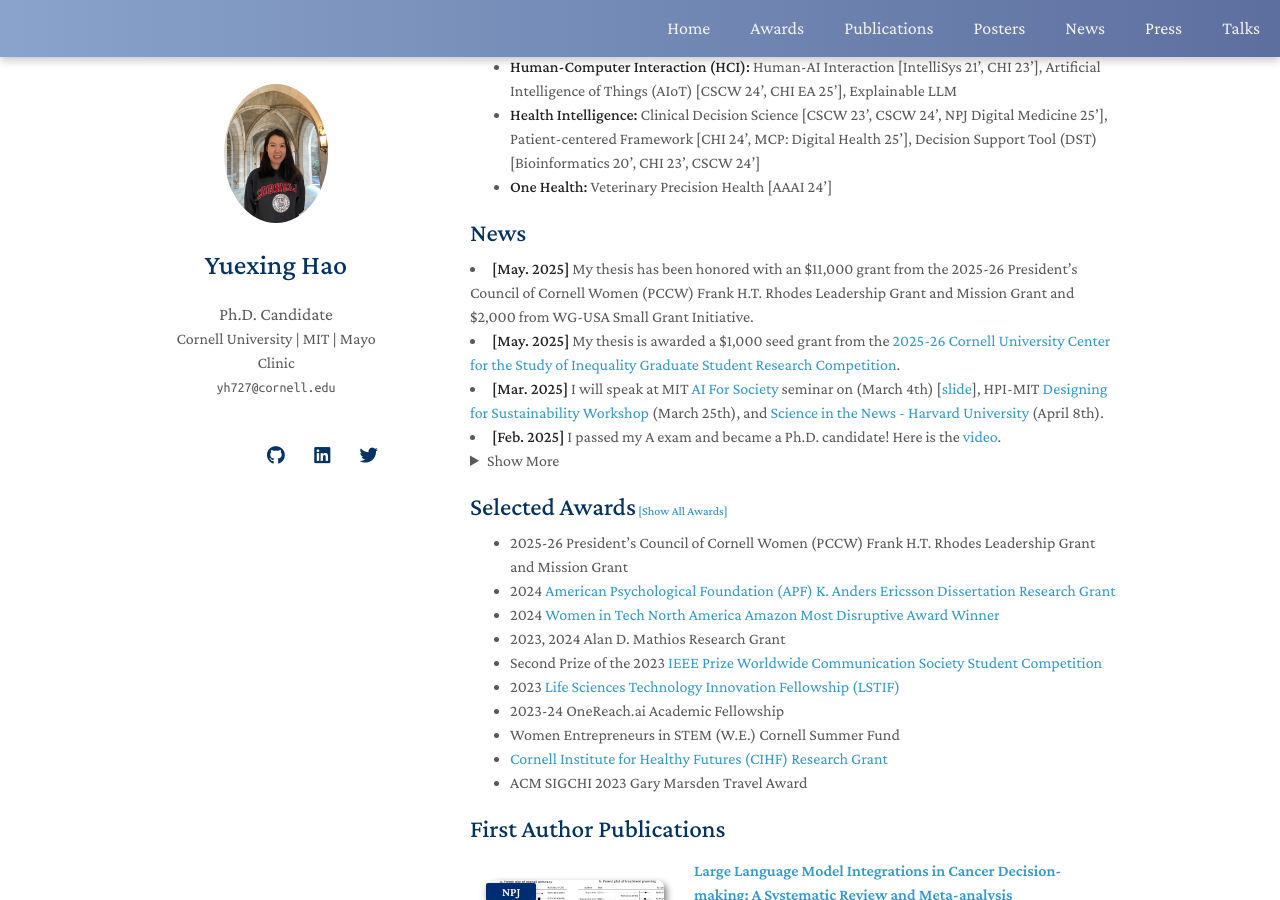
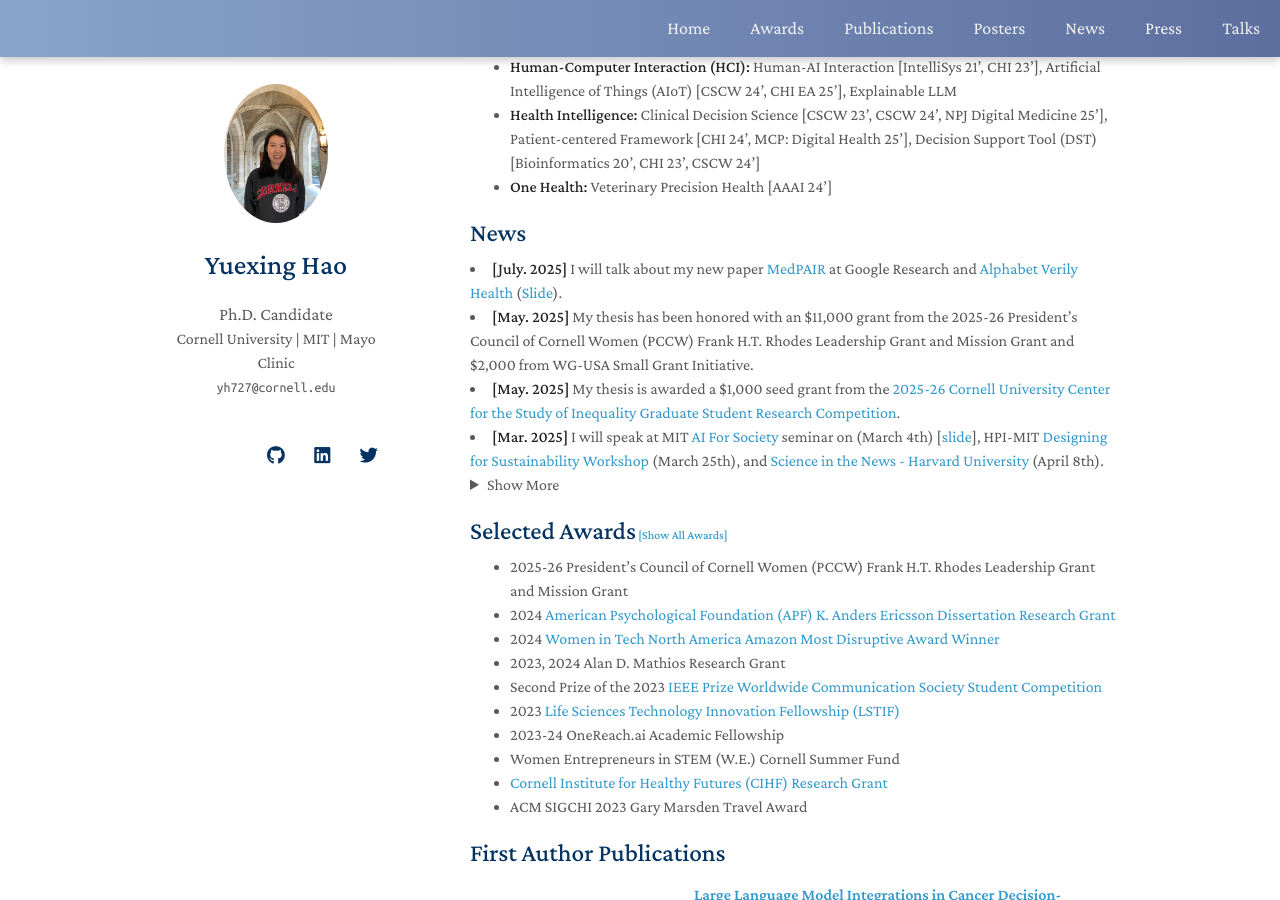
Before and after one commit to YuexingHao/Yuexing-Hao, a Jekyll site: the page built from index.md, in a window 1280 px wide and 900 px high, scrolled down 372 px. Built offline with Jekyll 4.4.1, drawn with Linux system fonts in a browser that asks for light colours; nearby versions of some CDN libraries; a style sheet for code colours, icons or effects is not loaded; our own code applies the rules of GitHub Pages for plain Markdown files.

Commit message:
Update news.md

```diff
--- a/_includes/news.md
+++ b/_includes/news.md
@@ -1,13 +1,14 @@
 <h2 id="news" style="margin: 20px 0px 10px;">News</h2>
 
+<li><strong>[July. 2025]</strong> I will talk about my new paper <a href="https://medpair.csail.mit.edu/">MedPAIR</a> at Google Research and <a href="https://verily.com/">Alphabet Verily Health</a> (<a href="https://yuexinghao.github.io/Yuexing-Hao/assets/files/MedPAIR%20Presentation.pdf">Slide</a>).</li>
 <li><strong>[May. 2025]</strong> My thesis has been honored with an $11,000 grant from the 2025-26 President’s Council of Cornell Women (PCCW) Frank H.T. Rhodes Leadership Grant and Mission Grant and $2,000 from WG-USA Small Grant Initiative.</li>
 <li><strong>[May. 2025]</strong> My thesis is awarded a $1,000 seed grant from the <a href="https://yuexinghao.github.io/Yuexing-Hao/assets/files/CSI_Grant_1k.pdf">2025-26 Cornell University Center for the Study of Inequality Graduate Student Research Competition</a>.</li>
 <li><strong>[Mar. 2025]</strong> I will speak at MIT <a href="https://ai4society.mit.edu/">AI For Society</a> seminar on (March 4th) [<a href="https://yuexinghao.github.io/Yuexing-Hao/assets/files/Ai4Society_Talk_Mar_25.pdf">slide</a>], HPI-MIT <a href="https://design.mit.edu/events/spring-2025-hpi-mit-workshop?preview=1">Designing for Sustainability Workshop </a> (March 25th), and <a href="https://sites.harvard.edu/sitn/">Science in the News - Harvard University </a> (April 8th).</li>
-<li><strong>[Feb. 2025]</strong> I passed my A exam and became a Ph.D. candidate! Here is the <a href="https://www.youtube.com/watch?v=kLMpPQfK7pU&ab_channel=YuexingHao">video</a>.</li>
 <details>
 
   <summary>Show More</summary>
 
+<li><strong>[Feb. 2025]</strong> I passed my A exam and became a Ph.D. candidate! Here is the <a href="https://www.youtube.com/watch?v=kLMpPQfK7pU&ab_channel=YuexingHao">video</a>.</li>
 <li><strong>[Feb. 2025]</strong> I am featured in the Cornell Graduate School's <a href="https://gradschool.cornell.edu/spotlights/student-spotlight-yuexing-hao/">Student Spotlight</a>. </li>
 <li><strong>[Dec. 2024]</strong> My doctoral thesis, "Objective Approaches in a Subjective Medical World," is awarded $10k from 2024 American Psychological Foundation (APF) K. Anders Ericsson Dissertation Research Grant. </li>
 <li><strong>[Dec. 2024]</strong> I will be joining the <a href="https://research.google/teams/health/">Google Health AI team</a> (Mountain View) as a Research Intern in Summer 2025!</li>
```
